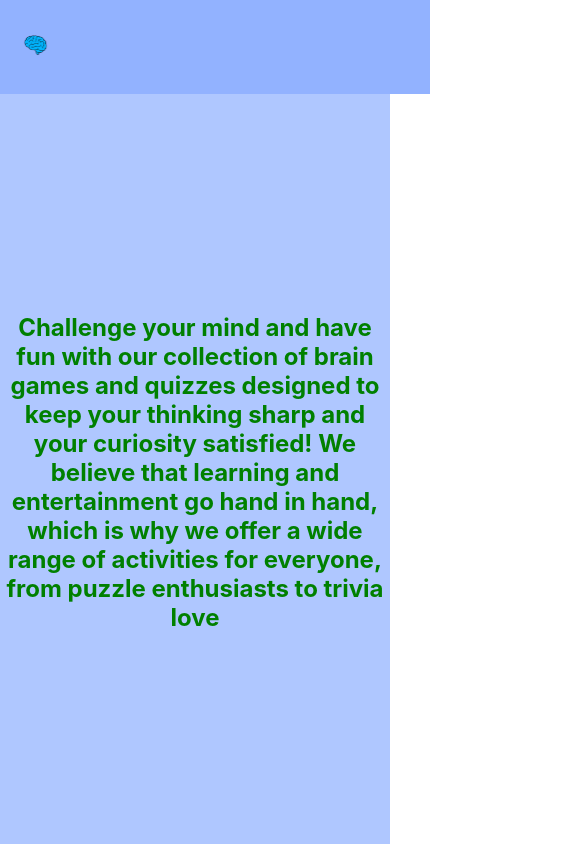
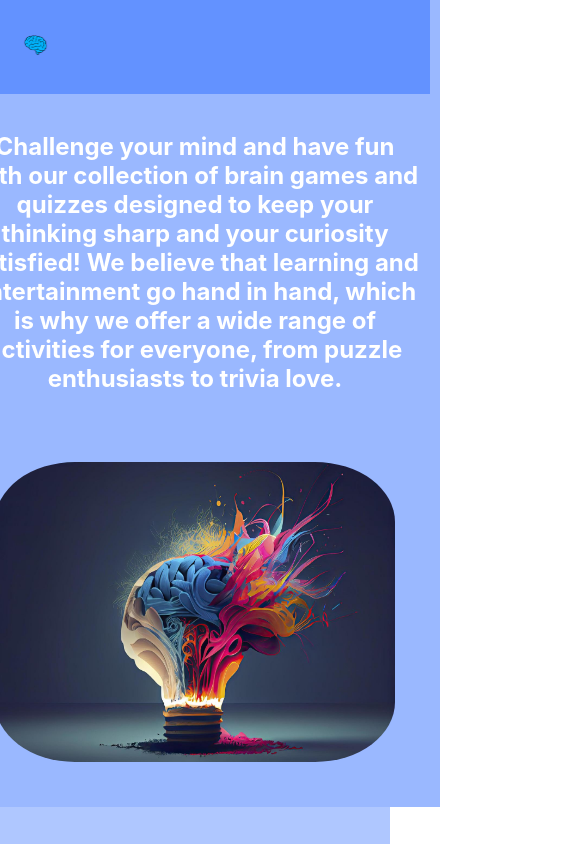
Before and after one commit to Urannni/BrainChallenge, a React (Create React App) app: page / in a window 390 px wide. Shown: the top 844 px of the page, 585 px wide, since content can reach past the window. Built offline with nearby package versions, Linux system fonts and the light colour scheme.

Commit message:
added herosection and designed it

```diff
--- a/src/App.css
+++ b/src/App.css
@@ -13,7 +13,6 @@
   align-items: center;
   justify-content: center;
   background: #afc7ff;
-  /* background: #427cff; */
   width: 100%;
   min-height: 100%;
   color: white;
@@ -21,13 +20,12 @@
 
 .navbar {
   width: 100%;
-  background-color: #92b2ff;
-  /* background-color: #2f67e7; */
+  background-color: #6392ff;
   padding: 10px 20px;
   display: flex;
   justify-content: space-between;
   align-items: center;
-  position: fixed;
+  position: absolute;
   top: 0;
   left: 0;
   z-index: 2000;
@@ -216,3 +214,37 @@ h2 {
   justify-content: center;
   gap: 15px;
 }
+
+.herosection{
+  color: #fff;
+  display: flex;
+  padding: 20px;
+  align-items: center;
+  background:#9ab8ff;
+  height: 700px;
+  margin-bottom: 200px;
+  padding-top: 150px;
+}
+.heroh2{
+  color: #fff;
+  margin: 100px;
+}
+.brainbulb{
+  height: 500px;
+  width: 700px;
+  border-radius: 20%;
+  margin-right: 100px;
+}
+@media(max-width:800px){
+  .herosection{
+    flex-direction: column;
+  }
+  .brainbulb{
+    height: 300px;
+    width: 400px;
+    margin: 25px;
+  }
+  .heroh2{
+    margin: auto;
+  }
+}
--- a/src/components/Home.jsx
+++ b/src/components/Home.jsx
@@ -2,6 +2,7 @@ import React from "react";
 import "../App.css";
 import { Link } from "react-router-dom";
 import logo from "../assets/brainlogo.png";
+import brainlightbulb from "../assets/brain-light-bulb.jpg";
 
 function Home() {
   return (
@@ -34,12 +35,12 @@ function Home() {
 
       <div className="content">
         <div className="herosection">
-        <h2>Challenge your mind and have fun with our collection of
+        <h2 className="heroh2">Challenge your mind and have fun with our collection of
           brain games and quizzes designed to keep your thinking sharp
           and your curiosity satisfied! We believe that learning and
           entertainment go hand in hand, which is why we offer a wide
-          range of activities for everyone, from puzzle enthusiasts to trivia love</h2>
-
+          range of activities for everyone, from puzzle enthusiasts to trivia love.</h2>
+          <img src={brainlightbulb} alt="Brain light bulb" className="brainbulb"/>
         </div>
       </div>
     </div>
```
Also changed, not shown: src/assets/brain-light-bulb.jpg (added).
